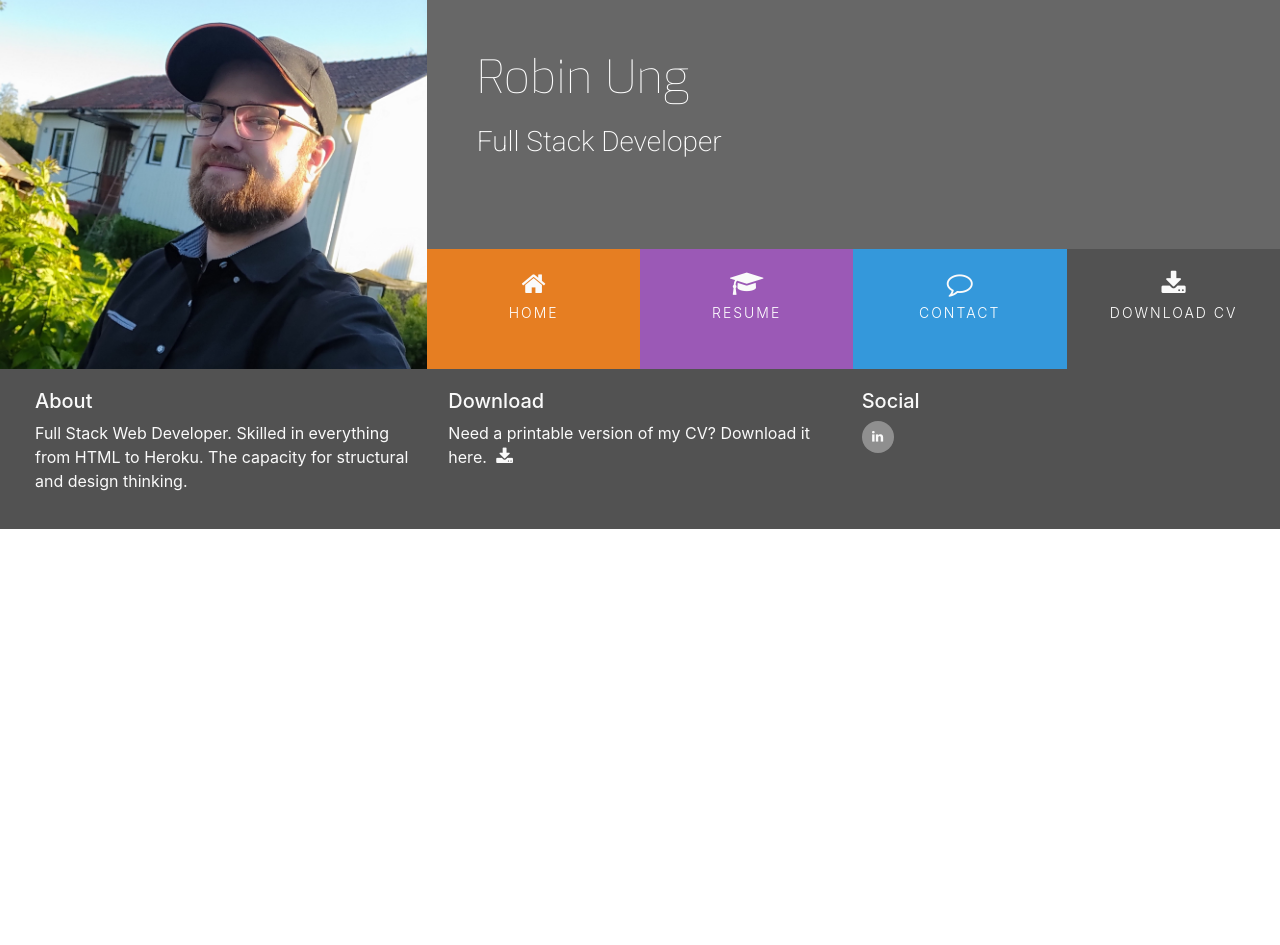
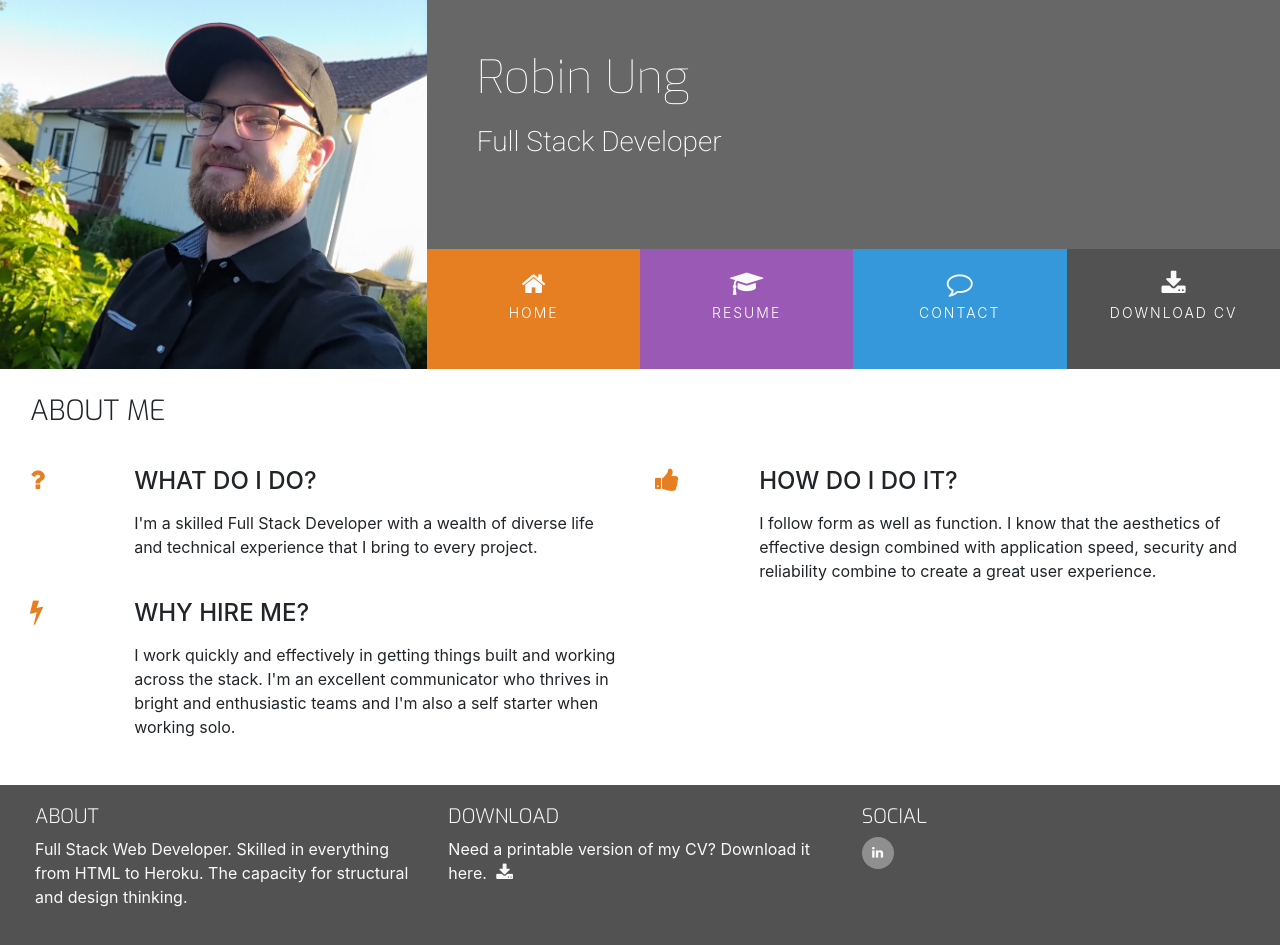
Before and after one commit to NiborGnu/CV-site, a plain HTML site: page index.html in a window 1280 px wide. Before the commit the page ends 800 px from the top, so only its background shows below. Drawn offline with nearby package versions, Linux system fonts and the light colour scheme.

Commit message:
Add about me section

```diff
--- a/assets/css/style.css
+++ b/assets/css/style.css
@@ -4,6 +4,10 @@
 
 .bg-color-name-title {
     background-color: #676767;
+}
+
+.bg-color-three-reasons {
+    background-color: #fff;
 }
 
 .ui-menu-color-home {
@@ -20,6 +24,63 @@
 
 .ui-menu-color-download {
     background-color: #525252;
+}
+
+.row-table {
+    display: table;
+}
+
+.section-column {
+    display: table-cell;
+    padding: 0 30px 30px;
+    float: none;
+}
+
+.section-heading {
+    font-family: "Exo", sans-serif;
+    font-weight: 300;
+    margin-top: 25px;
+    margin-bottom: 40px;
+}
+
+/* ----------------------------------------Special paddings/margins/text */
+
+h1,
+h2,
+h3,
+h4 {
+    margin: 0;
+}
+
+.uppercase {
+    text-transform: uppercase;
+}
+
+.general-sub {
+    font-family: "Exo", sans-serif;
+    font-weight: 300;
+    color: #fafafa;
+}
+
+.inline-block {
+    display: inline-block;
+}
+
+.row-table {
+    display: table;
+}
+
+.section-column {
+    display: table-cell;
+    padding: 0 30px 30px;
+    float: none;
+}
+
+.section-heading {
+    font-family: "Exo", sans-serif;
+    font-weight: 300;
+    margin-top: 25px;
+    margin-bottom: 40px;
 }
 
 /*--------------------------------------------Heading*/
@@ -166,3 +227,14 @@ footer {
 #footer-details {
     padding: 20px;
 }
+
+/* ----------------------------------------Three reasons*/
+
+.three-reasons-icon {
+    font-size: 26px;
+    color: #e67e22;
+}
+
+.three-reasons-heading {
+    margin-bottom: 15px;
+}
--- a/index.html
+++ b/index.html
@@ -51,8 +51,62 @@
             </div>
         </div>
     </header>
-    <section>
-
+    <section class="container-fluid">
+        <div class="row row-table">
+            <div class="col-md-8 bg-color-three-reasons section-column">
+                <div class="row">
+                    <div class="col">
+                        <h3 class="section-heading uppercase">About Me</h3>
+                    </div>
+                </div>
+                <div class="row">
+                    <div class="col-10 offset-1 offset-sm-0 col-sm-4 col-md-6">
+                        <div class="row">
+                            <div class="col-2">
+                                <i class="three-reasons-icon fa fa-question" aria-hidden="true"></i>
+                            </div>
+                            <div class="col-10">
+                                <h4 class="three-reasons-heading uppercase">What do I do?</h4>
+                                <p>
+                                    I'm a skilled Full Stack Developer with a wealth of diverse life and technical
+                                    experience that I bring to every project.
+                                </p>
+                            </div>
+                        </div>
+                    </div>
+                    <div class="col-10 offset-1 offset-sm-0 col-sm-4 col-md-6">
+                        <div class="row">
+                            <div class="col-2">
+                                <i class="three-reasons-icon fa fa-thumbs-up" aria-hidden="true"></i>
+                            </div>
+                            <div class="col-10">
+                                <h4 class="three-reasons-heading uppercase">How do I do it?</h4>
+                                <p>
+                                    I follow form as well as function. I know that the aesthetics of effective design
+                                    combined with application speed, security and reliability combine to create a great
+                                    user experience.
+                                </p>
+                            </div>
+                        </div>
+                    </div>
+                    <div class="col-10 offset-1 offset-sm-0 col-sm-4 col-md-6">
+                        <div class="row">
+                            <div class="col-2">
+                                <i class="three-reasons-icon fa fa-bolt" aria-hidden="true"></i>
+                            </div>
+                            <div class="col-10">
+                                <h4 class="three-reasons-heading uppercase">Why hire me?</h4>
+                                <p>
+                                    I work quickly and effectively in getting things built and working across the stack.
+                                    I'm an excellent communicator who thrives in bright and enthusiastic teams and I'm
+                                    also a self starter when working solo.
+                                </p>
+                            </div>
+                        </div>
+                    </div>
+                </div>
+            </div>
+        </div>
     </section>
     <footer class="container-fluid">
         <div id="footer-details" class="row">
```
